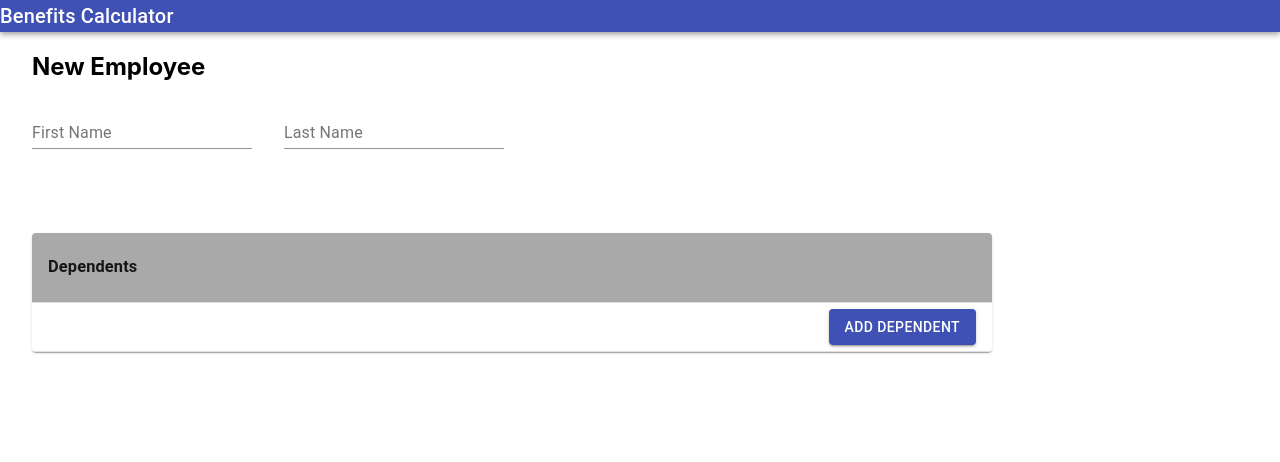
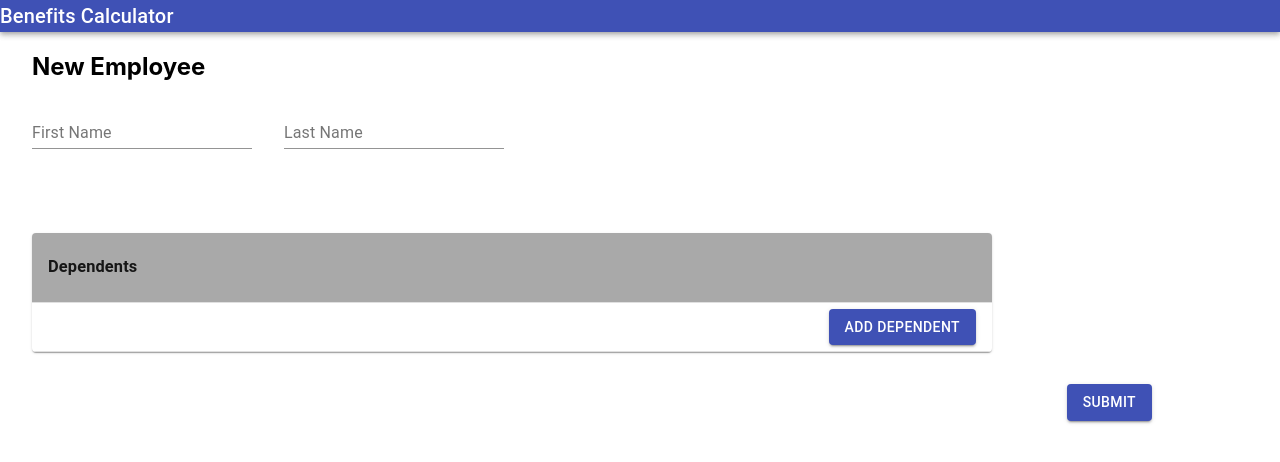
Before and after one commit to BGrebner/BenefitsCalculator, a React (Create React App) app in the folder benefits-calculator-ui/: page /employee in a window 1280 px wide. Shown: the top 462 px of the page. Built offline with nearby package versions, Linux system fonts and the light colour scheme; what redux-immutable-state-invariant would draw is missing.

Commit message:
add submit button

```diff
--- a/benefits-calculator-ui/src/components/employee/EmployeeForm.tsx
+++ b/benefits-calculator-ui/src/components/employee/EmployeeForm.tsx
@@ -88,6 +88,7 @@ export const EmployeeForm: React.FC<{employee: Employee, benefitCostPreview: num
                 <p>Benefit Cost Preview: {`$${benefitCostPreview}`}</p>
             </div>)
         }
+        <Button variant="contained" name="addEmployee" id="addEmployee" type="submit" color="primary">Submit</Button>
     </form>
 )};
 
--- a/benefits-calculator-ui/src/components/employee/employeeForm.css
+++ b/benefits-calculator-ui/src/components/employee/employeeForm.css
@@ -11,6 +11,14 @@ form .dependentsTable {
     margin: 2rem 0;
 }
 
+form {
+    max-width: 70rem;
+}
+
 #benefitPreview {
     font-size: medium;
 }
+
+#addEmployee {
+    float: right;
+}
```
